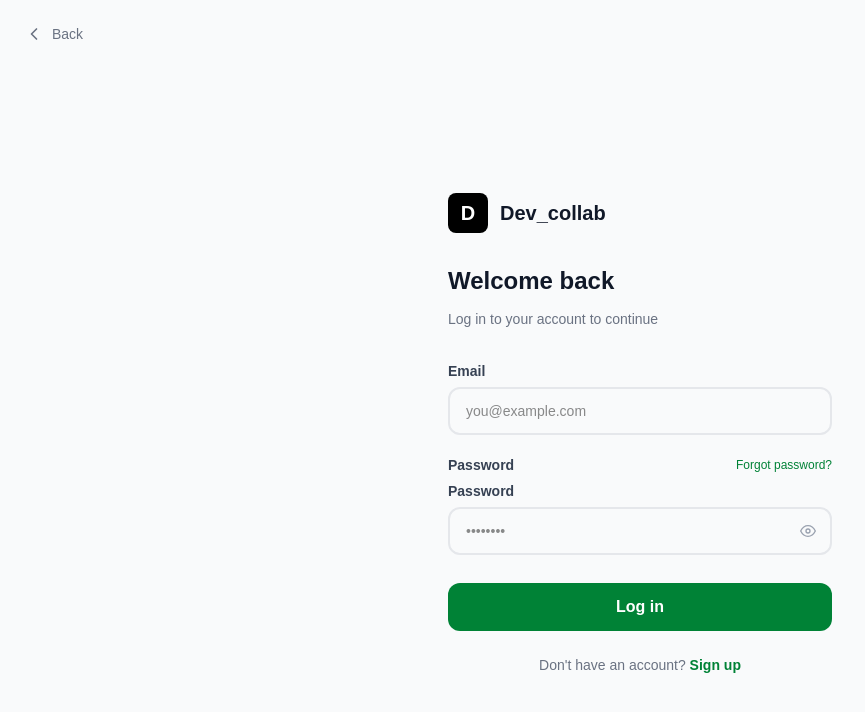
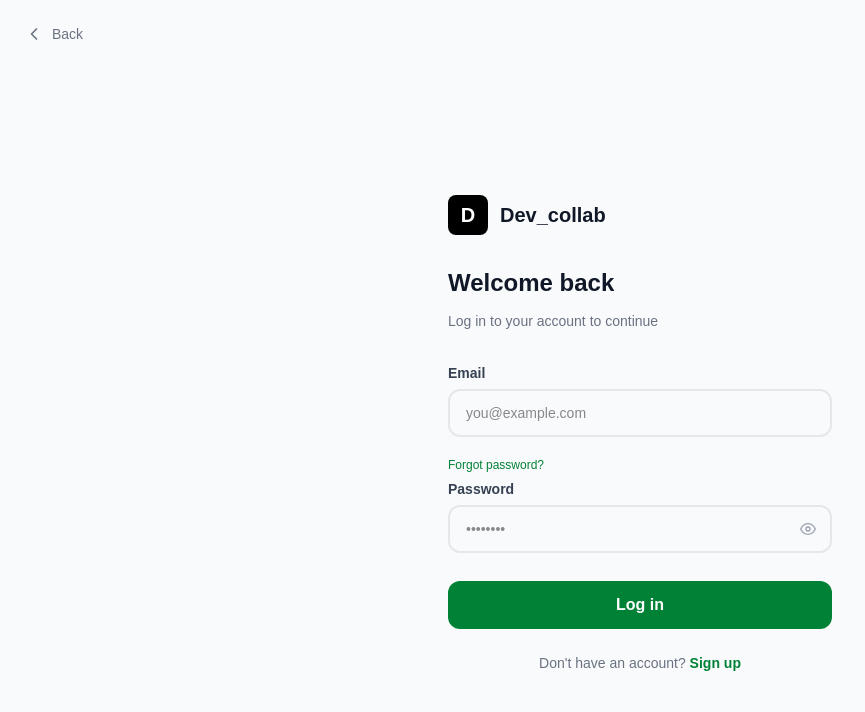
Before and after one commit to Toch-man/Dev_collab, a Next.js app in the folder dev_collab_frontend/: page /auth/login in a window 1280 px wide. Shown: the top 712 px of the page, without its empty margins (0-865 px from the left). Built offline with nearby package versions, Linux system fonts and the light colour scheme; no server answers.

Commit message:
smtp provider used

```diff
--- a/dev_collab_frontend/app/auth/login/page.tsx
+++ b/dev_collab_frontend/app/auth/login/page.tsx
@@ -45,6 +45,9 @@ const Login = () => {
       log_in(data.user, data.access_token);
       router.push("/dashboard");
     } catch (err: any) {
+      if (err.message == "Failed to fetch") {
+        set_message("network error");
+      }
       set_message(err.message);
     } finally {
       set_loading(false);
@@ -110,13 +113,6 @@ const Login = () => {
 
             <div className="flex flex-col gap-1.5">
               <div className="flex items-center justify-between">
-                <label
-                  htmlFor="password"
-                  className="text-sm font-semibold text-gray-700"
-                >
-                  Password
-                </label>
-
                 <button
                   type="button"
                   onClick={() => router.push("/auth/forgot_password")}
```
Also changed, not shown: 1 other file (tests, documents, lock files or other folders).
